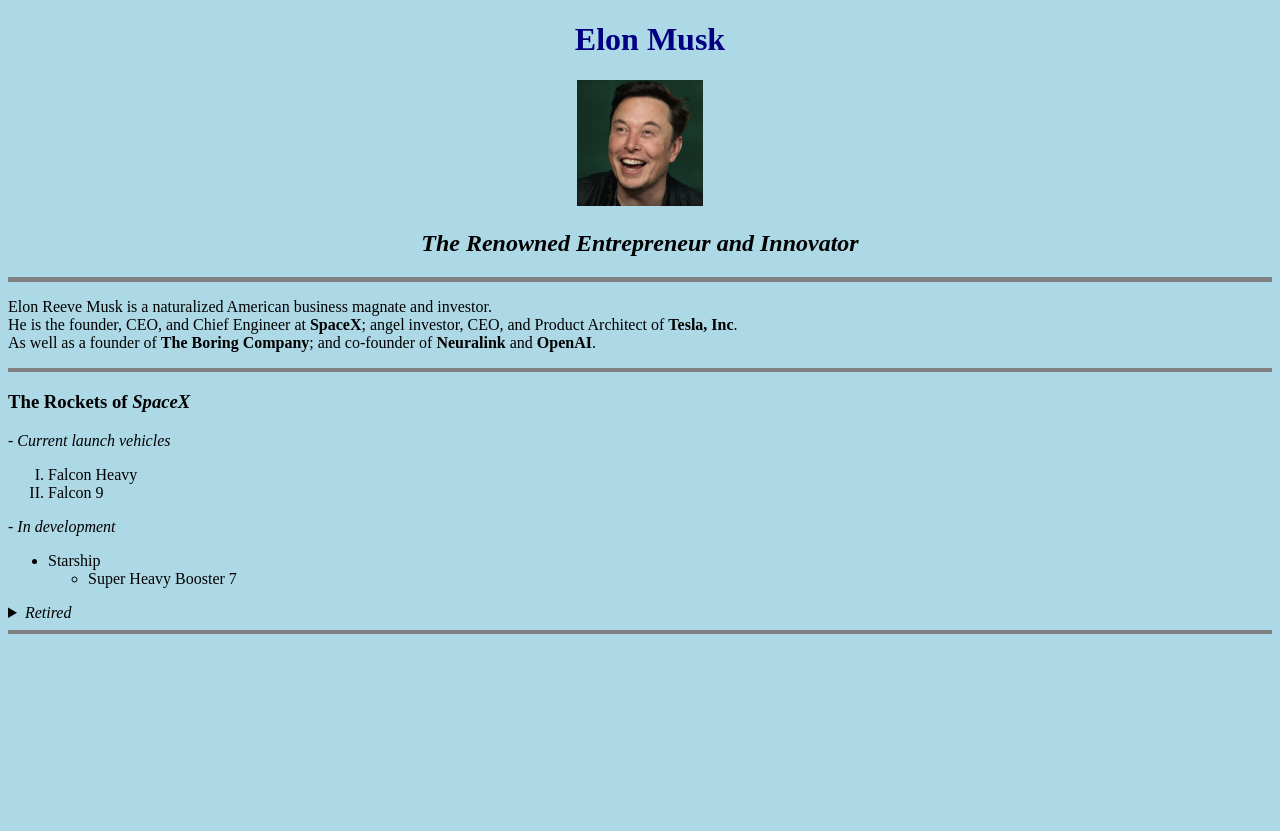
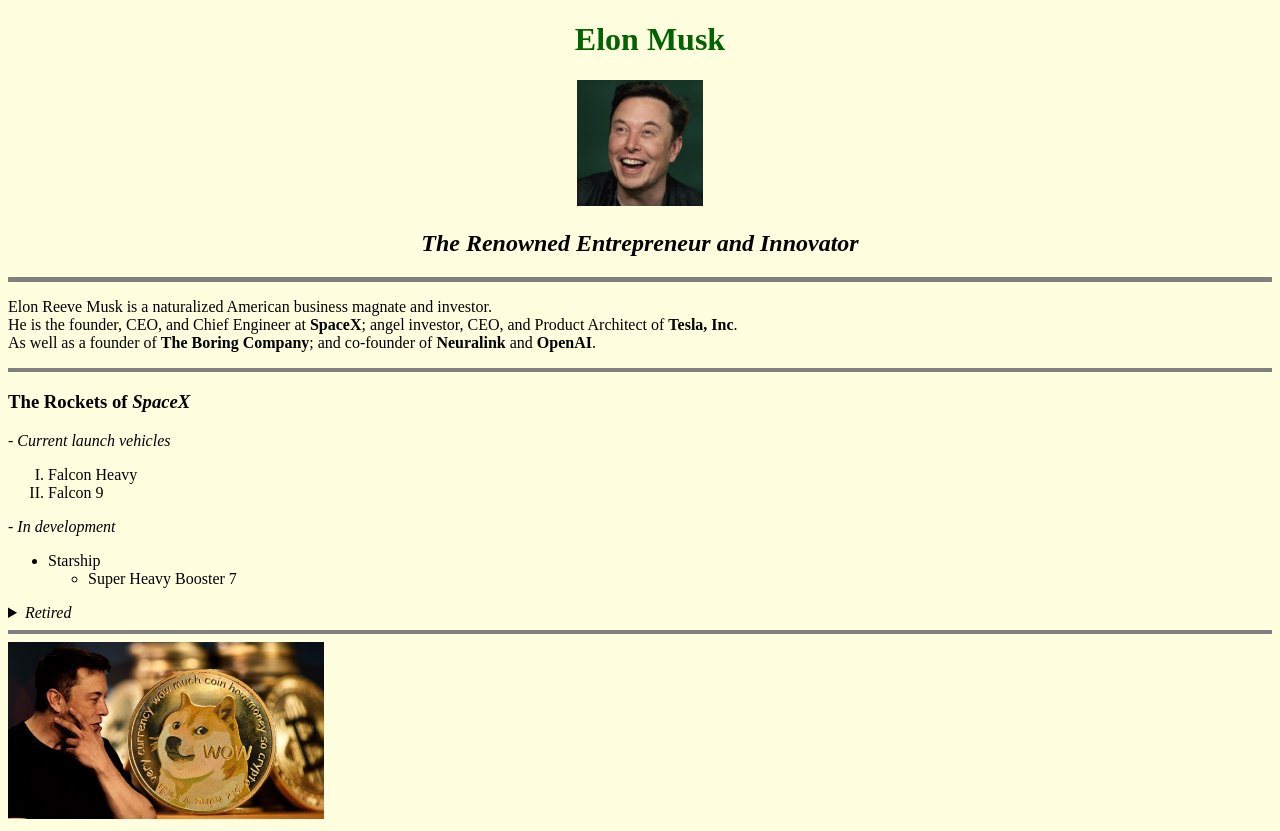
Before and after one commit to Felix-Db1/Web-Dev-Course-Project, a plain HTML site: page index.html in a window 1280 px wide. Before the commit the page ends 800 px from the top, so only its background shows below. Drawn offline with Linux system fonts and the light colour scheme.

Commit message:
added an image

```diff
--- a/bluestyle.css
+++ b/bluestyle.css
@@ -1,8 +1,8 @@
 body {
-  background-color: lightblue;
+  background-color: lightyellow;
 }
 
 h1 {
-  color: navy;
+  color: darkgreen;
   margin-left: 20px;
 }
--- a/index.html
+++ b/index.html
@@ -49,6 +49,11 @@
   </details>
 
   <hr size="4" noshade>
+  <div>
+      <img src="img_dodge-coin.jpeg"
+      alt="Crypto Dog"
+      style="width:25%;height:25%;">
+    </div>
 </body>
 
 </html>
```
Also changed, not shown: img_dodge-coin.jpeg (added).
